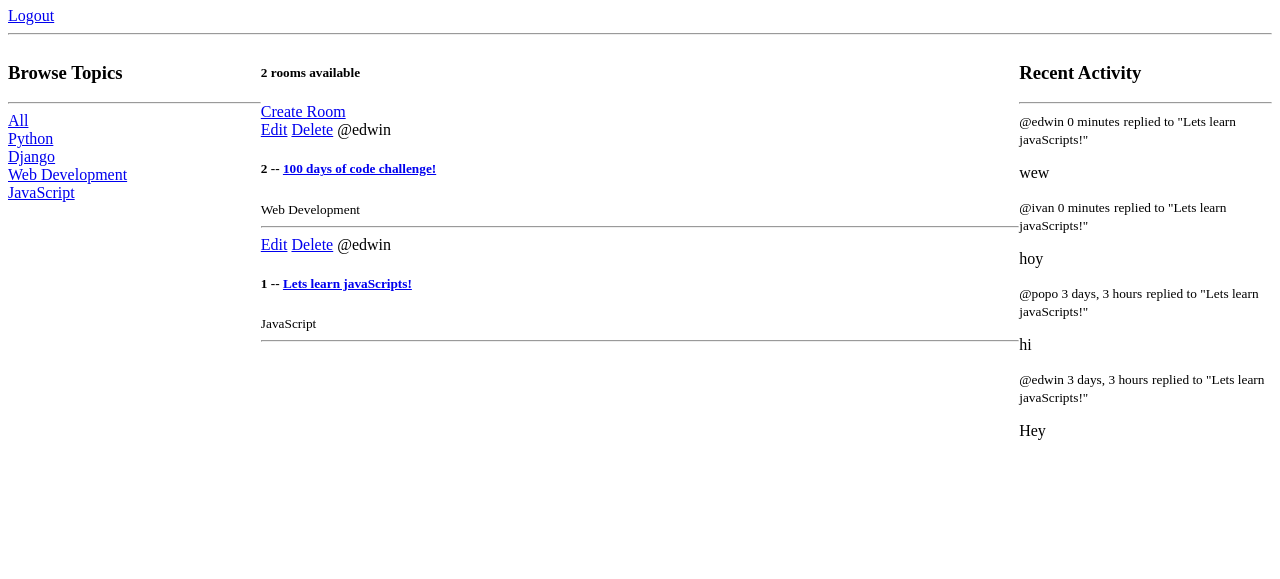
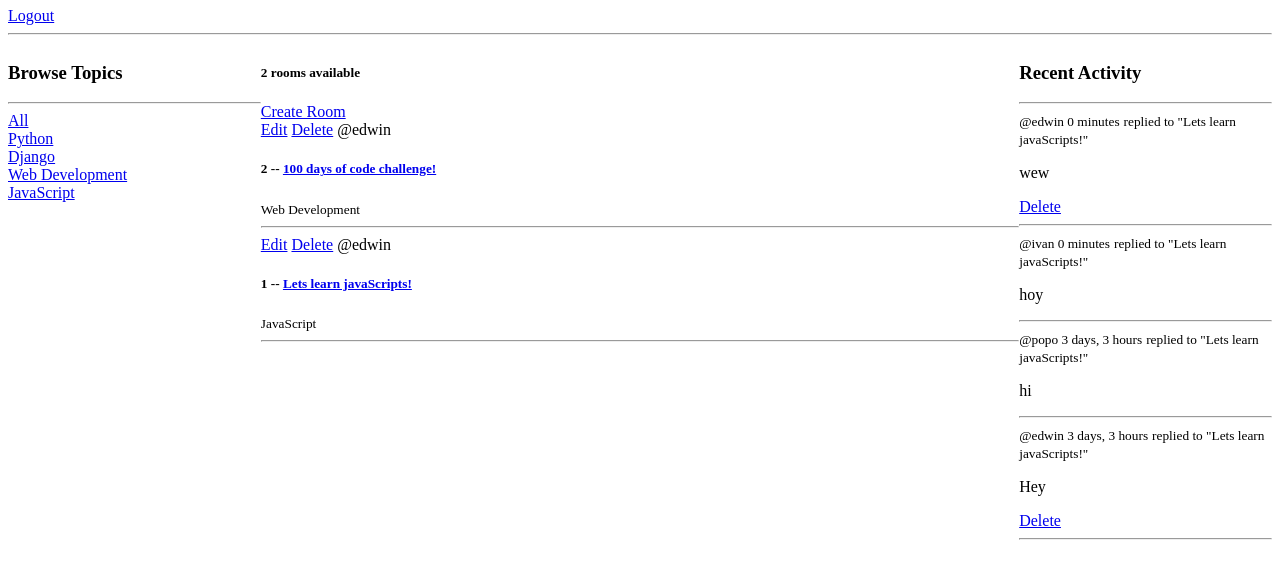
Before and after one commit to Edwinromerojr/ChatGroup, a Django app: page / in a window 1280 px wide. Shown: the part 144-723 px from the top of the page. Run offline with Django 4.2, Linux system fonts and the light colour scheme; a user stored in the database is signed in; data comes from the database, SQL or seed files in the repository.

Commit message:
delete activity

```diff
--- a/studybud/base/templates/base/home.html
+++ b/studybud/base/templates/base/home.html
@@ -53,6 +53,10 @@
                 <small>replied to "{{message.room}}"</small>
 
                 <p>{{message}}</p>
+                {% if request.user == message.user %}
+                    <a href="{% url "delete-message" message.id %}">Delete</a>
+                {% endif %}
+                <hr>
             </div>
         {% endfor %}
     </div>
```
